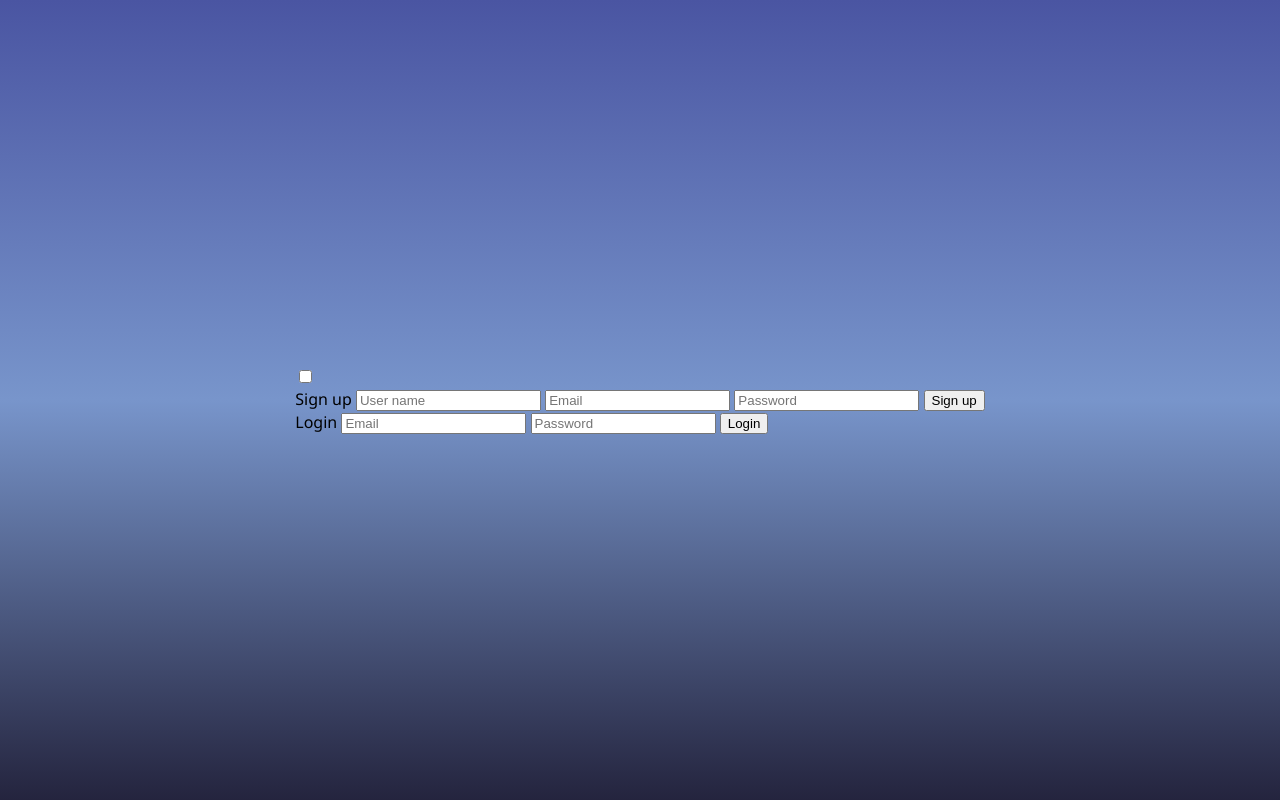
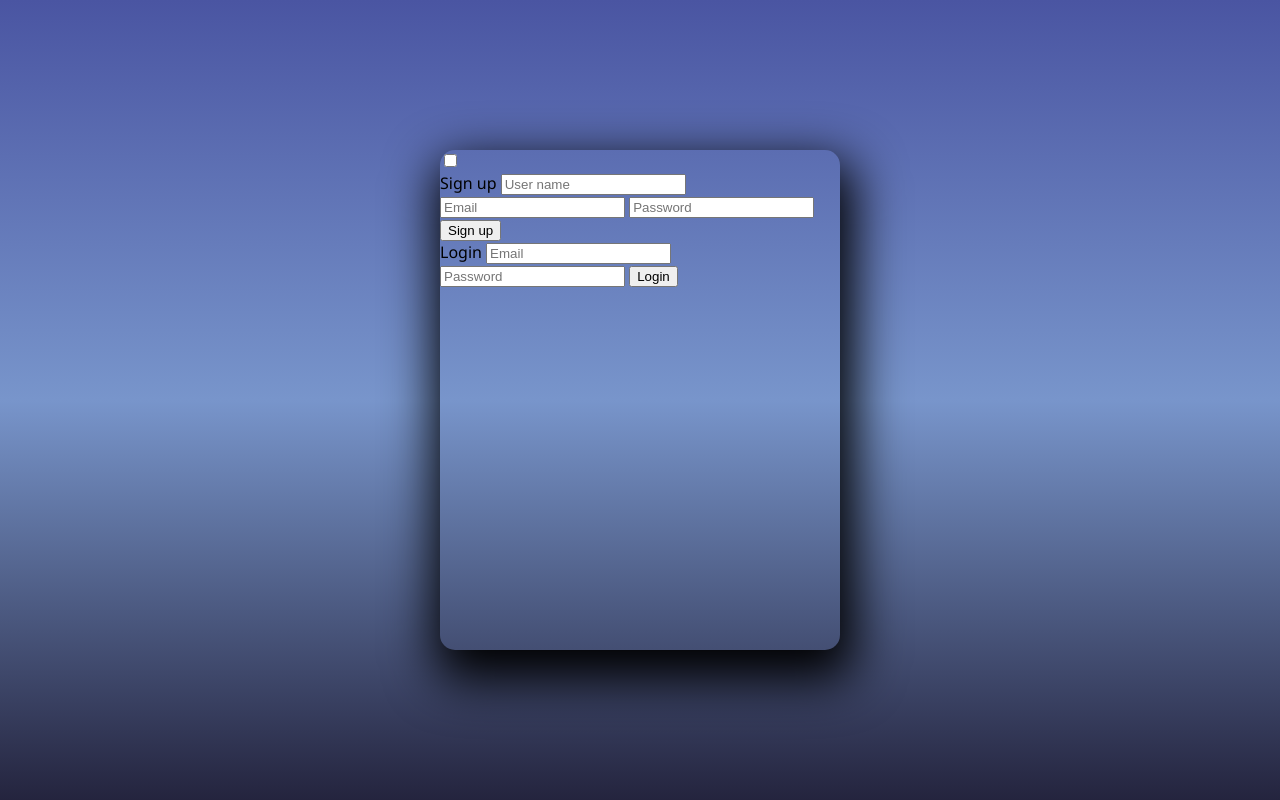
Before and after one commit to Pourmahmood1384/Login_Project, a plain HTML site: page Az_project.html in a window 1280 px wide. Drawn offline with Linux system fonts and the light colour scheme.

Commit message:
styling sign up page

```diff
--- a/Az_project.html
+++ b/Az_project.html
@@ -11,6 +11,13 @@
             min-height: 100vh;
             font-family:'Segoe UI', Tahoma, Geneva, Verdana, sans-serif;
             background: linear-gradient(to bottom, #4A55A2, #7895CB, #24243e);
+        }
+        .main{
+            width: 400px;
+            height: 500px;
+            overflow: hidden;
+            border-radius: 15px;
+            box-shadow: 5px 20px 50px 10px #000;
         }
     </style>
     </head>
```
